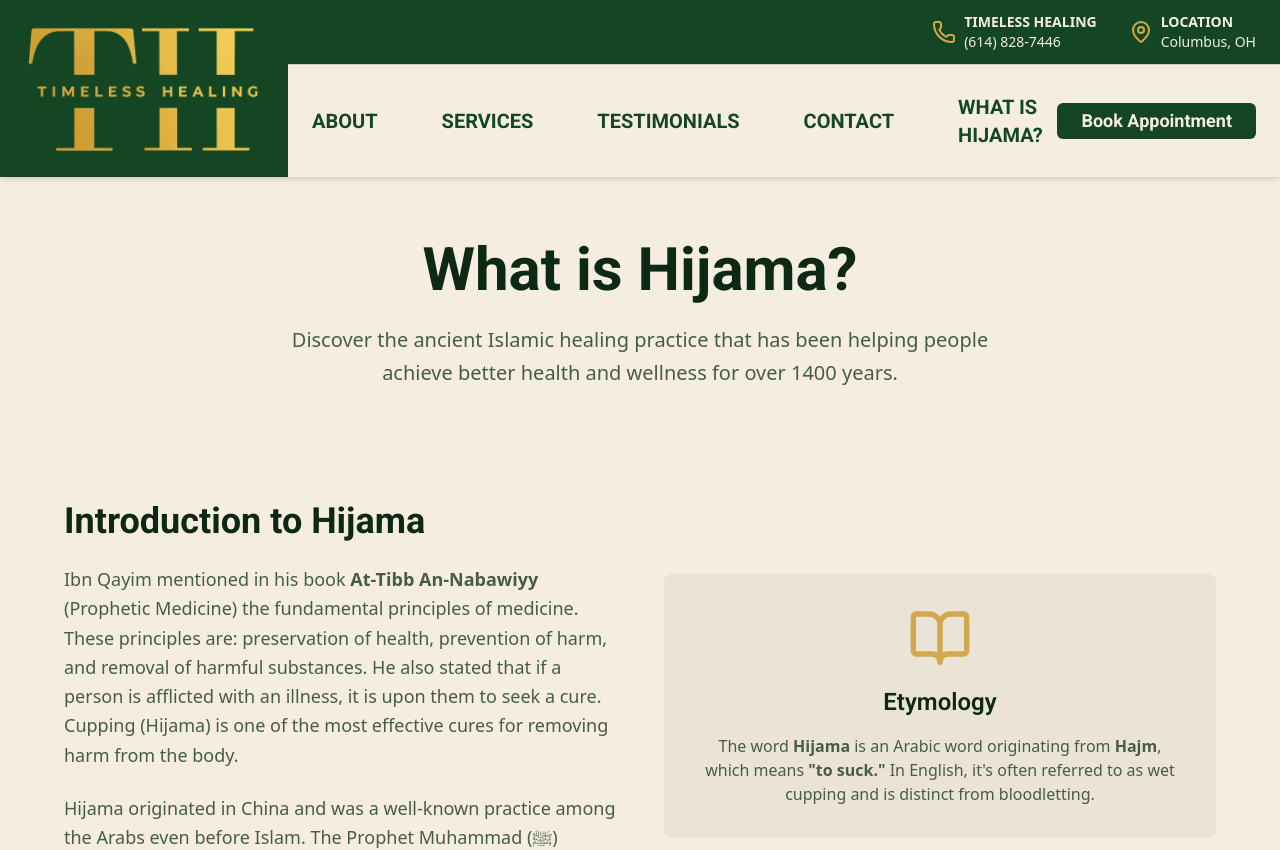
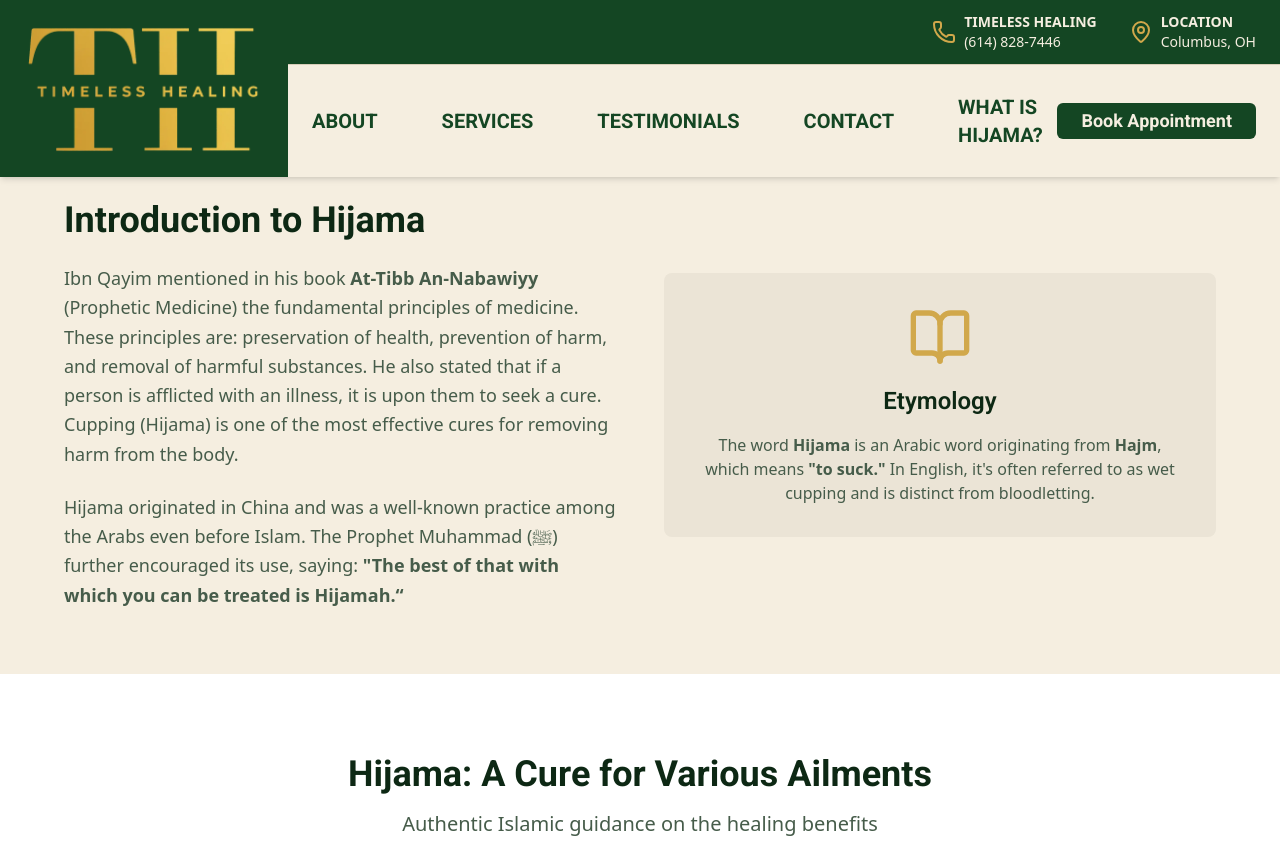
Before and after one commit to HalalElites-dev/halalelites-next-timelesshealing, a Next.js app: page /hijama in a window 1280 px wide. Shown: the top 850 px of the page. Built offline with nearby package versions, Linux system fonts and the light colour scheme.

Commit message:
commented out specific codes and adjustments

```diff
--- a/app/hijama/page.tsx
+++ b/app/hijama/page.tsx
@@ -6,7 +6,7 @@ export default function WhatIsHijamaPage() {
   return (
     <div className="min-h-screen bg-background">
       {/* Hero Section */}
-      <section className="mt-60 px-6 ">
+      {/* <section className="mt-60 px-6">
         <div className="max-w-4xl mx-auto text-center">
           <h1 className="text-5xl md:text-6xl  font-bold text-foreground mb-6">What is Hijama?</h1>
           <p className="text-xl text-muted-foreground mb-8 max-w-3xl mx-auto leading-relaxed">
@@ -14,9 +14,9 @@ export default function WhatIsHijamaPage() {
             wellness for over 1400 years.
           </p>
         </div>
-      </section>
+      </section> */}
 
-      <section className="py-20 px-6">
+      <section className="mt-50 px-6">
         <div className="max-w-6xl mx-auto">
           <div className="grid md:grid-cols-2 gap-12 items-center mb-16">
             <div>
--- a/components/layout/Header.tsx
+++ b/components/layout/Header.tsx
@@ -5,7 +5,7 @@ import Image from "next/image"
 import Link from "next/link"
 import { Button } from "../ui/button"
 import { Navigation } from "./Navigation"
-import { Calendar, MapPin, Phone, X } from "lucide-react"
+import { MapPin, Phone, X } from "lucide-react"
 
 export function Header() {
   const [isMobileMenuOpen, setIsMobileMenuOpen] = useState(false)
@@ -128,7 +128,7 @@ export function Header() {
             </div>
 
             {/* Mobile Hours (below logo - now shows up to xl:) */}
-            {/* <div className="xl:hidden text-center bg-accent overflow-hidden transition-all duration-300 max-h-10 py-2 [.is-scrolled_&]:max-h-0 [.is-scrolled_&]:py-0 [.is-scrolled_&]:opacity-0">
+            {/* <div className="xl:hidden text-center bg-primary overflow-hidden transition-all duration-300 max-h-10 py-2 [.is-scrolled_&]:max-h-0 [.is-scrolled_&]:py-0 [.is-scrolled_&]:opacity-0">
               <span className="text-accent-foreground text-sm block">
                 Mon-Fri: 9am - 6pm
               </span>
--- a/components/sections/About.tsx
+++ b/components/sections/About.tsx
@@ -44,7 +44,7 @@ const About = () => {
             </div> */}
             <div className='mt-8'>
               <Button variant='outline' size={'lg'} className='bg-primary text-white md:bg-transparent md:text-primary hover:text-background hover:bg-accent md:text-xl md:py-6 font-bold font-heading border-primary hover:border-accent'>
-                <Link href="tel:555-123-4567">Consult Us</Link>
+                <Link href="#contact">Contact Us</Link>
               </Button>
             </div>
           </div>
--- a/components/sections/Hero.tsx
+++ b/components/sections/Hero.tsx
@@ -16,10 +16,10 @@ const Hero = () => {
                         <p className='text-xl md:text-2xl mb-8 max-w-3xl text-muted-foreground m-auto font-heading'>{HERO_SUBTEXT}</p>
                         <div className=' flex flex-col sm:flex-row gap-4 md:justify-center'>
                             <Button size={'lg'} className='bg-primary hover:text-primary-foreground text-background md:text-xl md:py-6 font-bold font-heading border border-transparent'>
-                                <Link href={HERO_CTA_LINK}>{HERO_CTA_TEXT}</Link>
+                                <Link href={HERO_CTA_LINK} target='_blank'>{HERO_CTA_TEXT}</Link>
                             </Button>
                             <Button variant='outline' size={'lg'} className='bg-transparent text-primary hover:text-background hover:bg-accent md:text-xl md:py-6 font-bold font-heading border-primary hover:border-accent'>
-                                <Link href="tel:555-123-4567">Consult Us</Link>
+                                <Link href="#contact">Contact Us</Link>
                             </Button>
                         </div>
                     </div>
```
